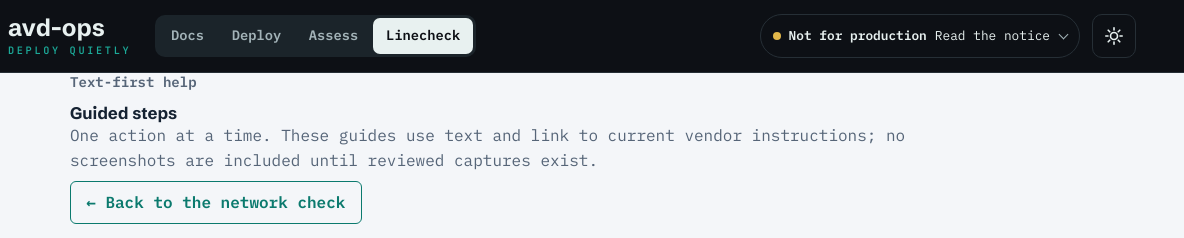
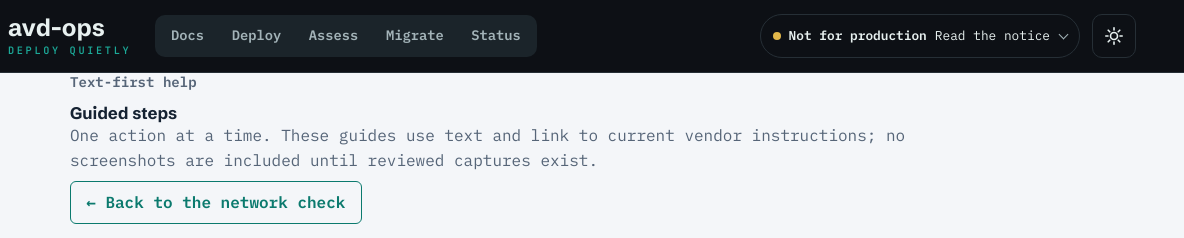
Before and after one commit to avd-ops/avd-linecheck, a website: page site/steps/index.html in a window 1280 px wide. Shown: the top 238 px of the page, 96-1280 px from the left. Drawn offline with Linux system fonts and the light colour scheme.

Commit message:
feat(site): unify switcher header to avd-ops.app (#23)
Co-authored-by: Nick Prignano <16697666+nickprignano@users.noreply.github.com>

```diff
--- a/site/steps/index.html
+++ b/site/steps/index.html
@@ -17,7 +17,7 @@
 <body class="portal shell">
 <a class="skip" href="#main">Skip to content</a>
 <header class="bar"><div class="bar-in"><a class="brand" href="https://avd-ops.dev/"><img class="mark" src="../assets/brand/mark.svg" alt="" width="44" height="44"><span class="name"><span class="word">avd-ops</span><span class="tag">Deploy quietly</span></span></a>
-<nav class="switcher" aria-label="avd-ops tools"><a href="https://avd-ops.dev/">Docs</a><a href="https://deploy.avd-ops.dev/portal/">Deploy</a><a href="https://assess.avd-ops.dev/portal/">Assess</a><a href="../index.html" aria-current="page">Linecheck</a></nav>
+<nav class="switcher" aria-label="avd-ops tools"><a href="https://avd-ops.dev/">Docs</a><a href="https://avd-ops.app/deploy/">Deploy</a><a href="https://avd-ops.app/assess/">Assess</a><a href="https://avd-ops.app/migrate/">Migrate</a><a href="https://avd-ops.app/status/">Status</a></nav>
 <details class="notice" id="disclaimer"><summary><strong class="long">Personal project. Research and learning only. Not for production. No warranty.</strong><strong class="short">Not for production</strong><span class="more">Read the notice</span></summary>
 <div class="full"><ul><li><strong>Personal project, not for production.</strong> Provided "as is," without warranty of any kind (<a href="https://github.com/avd-ops/avd-linecheck/blob/main/LICENSE">MIT License</a>).</li>
 <li>Built on my own time for research and learning. Not affiliated with, endorsed by or supported by the author's employer, Liquidware or Microsoft, and not an official Microsoft product.</li>
```
Also changed, not shown: site/index.html (+1 -1 lines), tests/site.test.mjs (+1 -1 lines).
